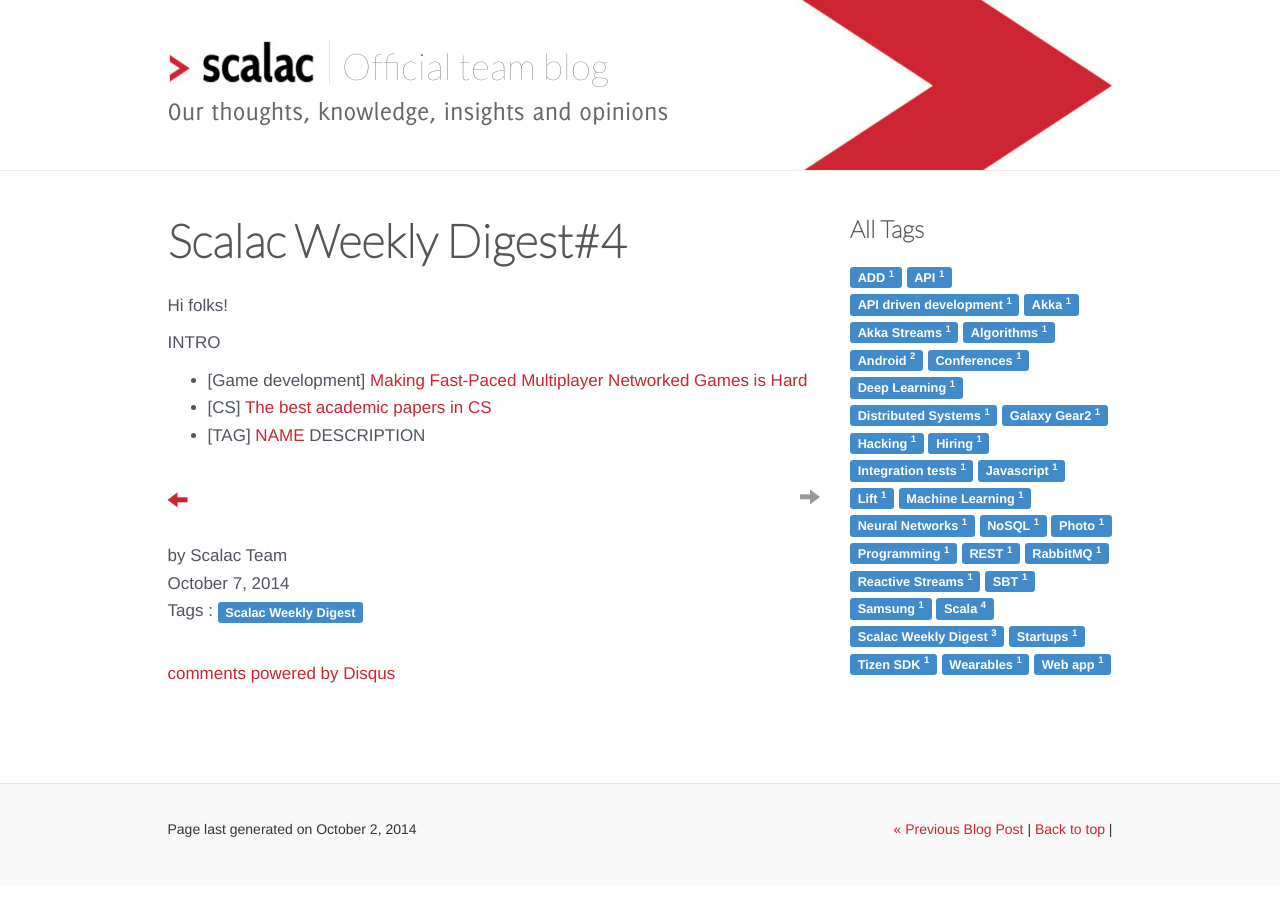
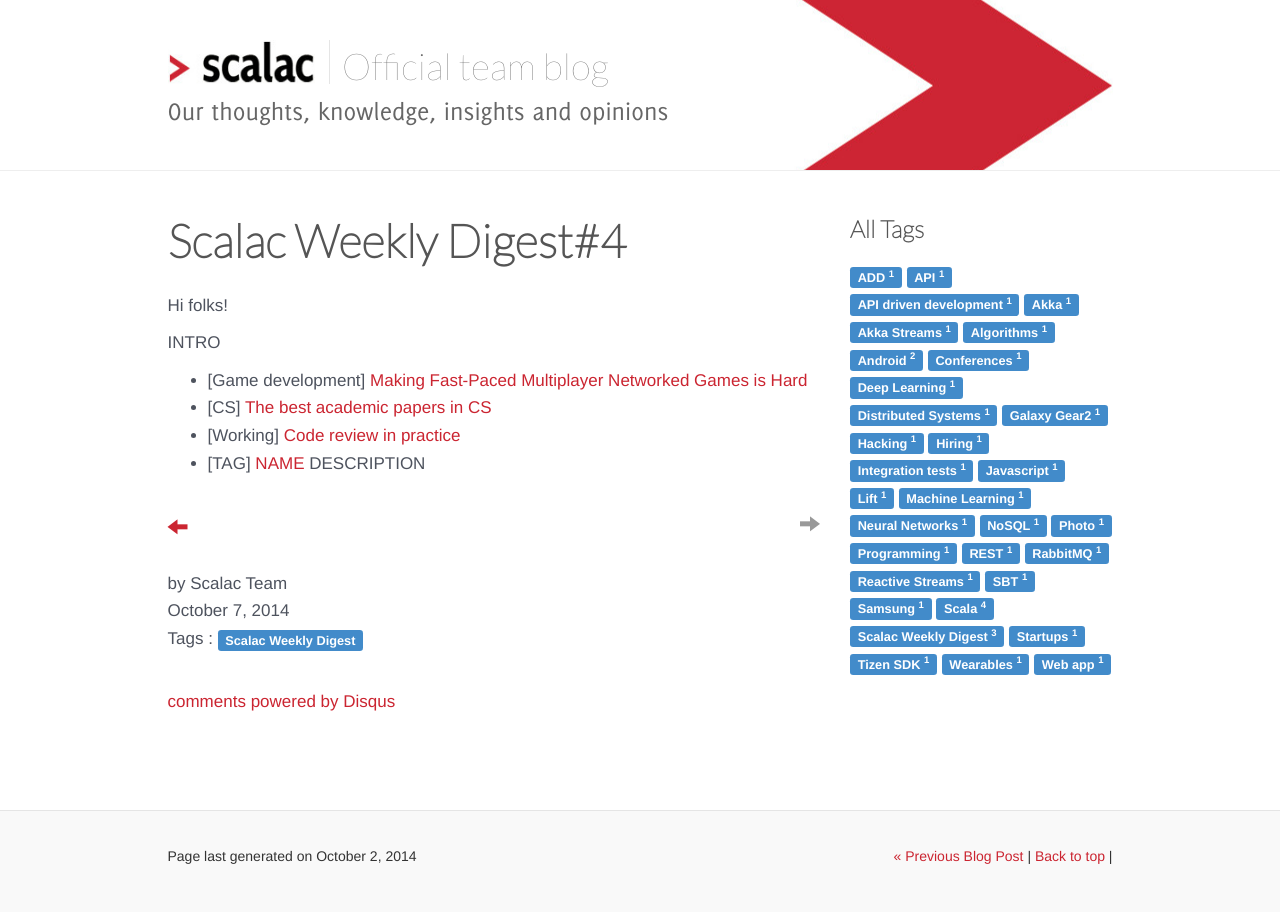
Before and after one commit to serafinmaciej/ScalaConsultants.github.io, a Jekyll site: the page built from _posts/2014-10-07-digest-4.markdown, in a window 1280 px wide. Built offline with Jekyll 4.4.1, drawn with Linux system fonts in a browser that asks for light colours; comment, search, counter and statistics services are not loaded.

Commit message:
Update 2014-10-07-digest-4.markdown

```diff
--- a/_posts/2014-10-07-digest-4.markdown
+++ b/_posts/2014-10-07-digest-4.markdown
@@ -16,5 +16,6 @@
 
 * \[Game development\] [Making Fast-Paced Multiplayer Networked Games is Hard](http://www.gamasutra.com/blogs/MarkMennell/20140929/226628/Making_FastPaced_Multiplayer_Networked_Games_is_Hard.php)
 * \[CS\] [The best academic papers in CS](http://arnetminer.org/conferencebestpapers)
+* \[Working\] [Code review in practice](http://blog.salsitasoft.com/practical-lessons-in-peer-code-review)
 * \[TAG\] [NAME](URL)
 DESCRIPTION
```
